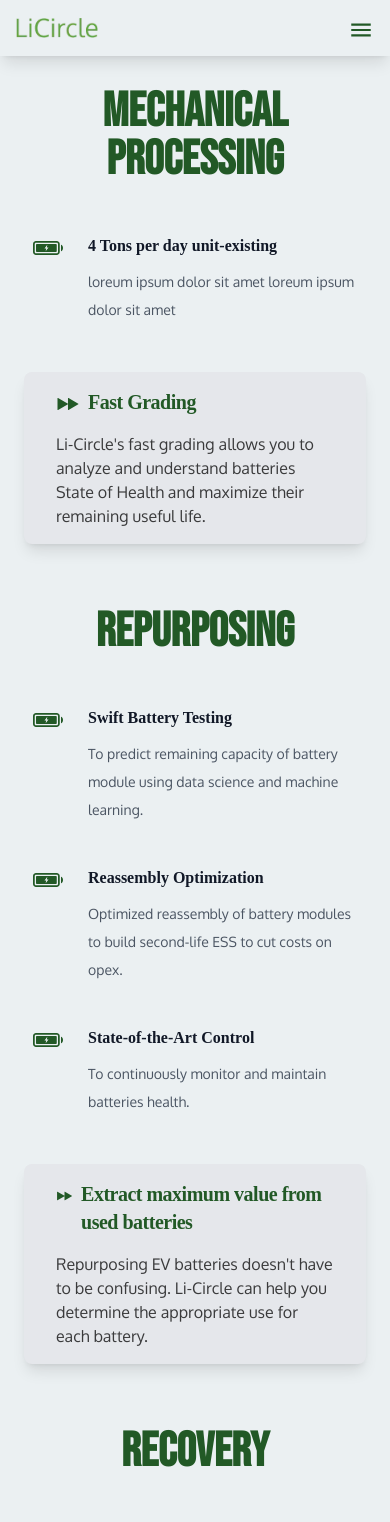
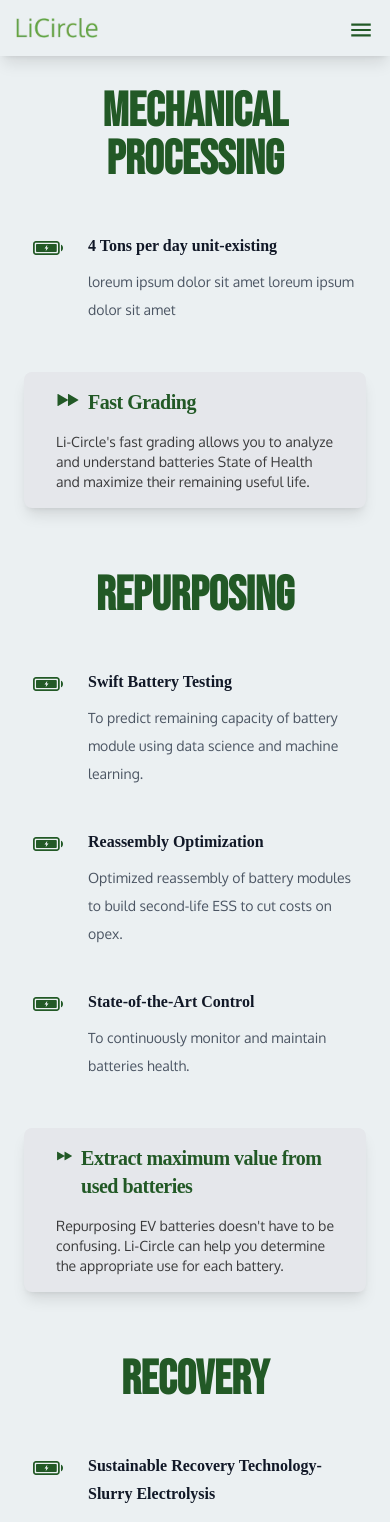
Before and after one commit to OmprakashD20/licircle, a React (Vite) app: page /technology in a window 390 px wide. Shown: the top 1522 px of the page. Built offline with nearby package versions, Linux system fonts and the light colour scheme; a web font is replaced by a local one.

Commit message:
fixed bugs

```diff
--- a/src/pages/Technology/Technology.jsx
+++ b/src/pages/Technology/Technology.jsx
@@ -31,12 +31,12 @@
       <Card className="mx-6 sm:mx-32 max-sm:mb-8 my-4 bg-gray-200 border-0 shadow-lg">
         <CardHeader className="p-4 px-8">
           <CardTitle className="text-xl md:text-2xl font-quando text-primary flex">
-            <IoIosFastforward size={24} className="text-primary mt-1" />
+            <IoIosFastforward size={24} className="text-primary sm:mt-1" />
             <span className="ml-2">Fast Grading</span>
           </CardTitle>
         </CardHeader>
         <CardContent className="px-8 pb-4">
-          <CardDescription className="text-base lg:text-lg text-black/75 font-oxygen">
+          <CardDescription className="text-sm sm:text-base lg:text-lg text-black/75 font-oxygen">
             Li-Circle's fast grading allows you to analyze and understand
             batteries State of Health and maximize their remaining useful life.
           </CardDescription>
@@ -46,14 +46,14 @@
       <Card className="mx-6 sm:mx-32 max-sm:mb-8 my-4 bg-gray-200 border-0 shadow-lg">
         <CardHeader className="p-4 px-8">
           <CardTitle className="text-xl md:text-2xl font-quando text-primary flex">
-            <IoIosFastforward size={24} className="text-primary mt-1" />
+            <IoIosFastforward size={24} className="text-primary sm:mt-1" />
             <span className="ml-2">
               Extract maximum value from used batteries
             </span>
           </CardTitle>
         </CardHeader>
         <CardContent className="px-8 pb-4">
-          <CardDescription className="text-base md:text-lg text-black/75 font-oxygen">
+          <CardDescription className="text-sm sm:text-base md:text-lg text-black/75 font-oxygen">
             Repurposing EV batteries doesn't have to be confusing. Li-Circle can
             help you determine the appropriate use for each battery.
           </CardDescription>
```
